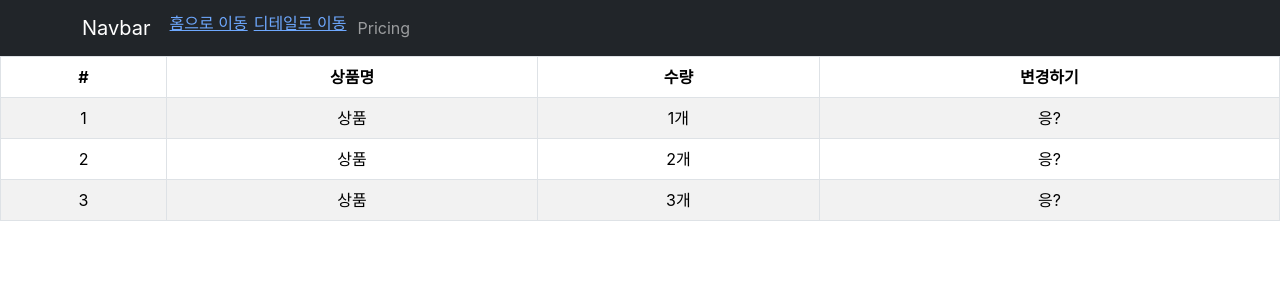
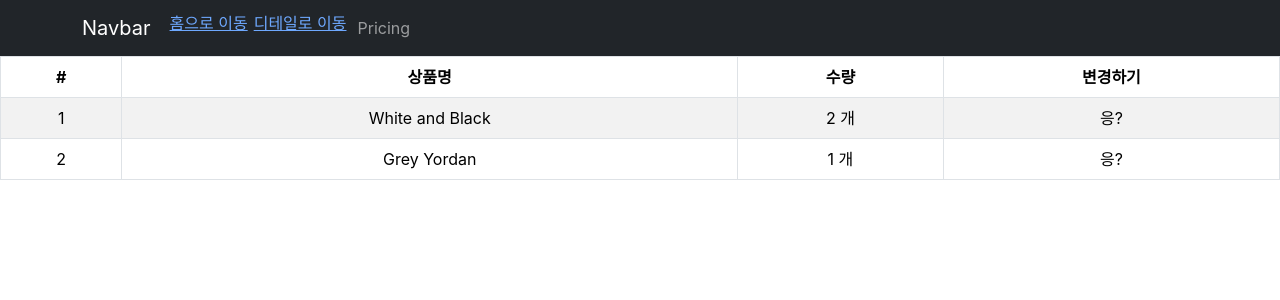
Before and after one commit to Yobee96/react-shoppingMall, a React (Create React App) app: page /cart in a window 1280 px wide. Shown: the top 300 px of the page. Built offline with nearby package versions, Linux system fonts and the light colour scheme.

Commit message:
Redux 라이브러리 사용법

```diff
--- a/src/routes/Cart.js
+++ b/src/routes/Cart.js
@@ -1,6 +1,15 @@
 import {Table} from "react-bootstrap";
+import {useSelector} from "react-redux";
 
 function Cart(){
+
+    /*Redux 사용방법
+    * 1. state를 저장한 곳에서 configureStore 안에 createSlice 객체 담기
+    * 2. 사용처에서, useSelector 로 값 가져오기, 이때 ((state)=>{return state}) 의 state는 선언한 모든 객체
+    * 3. 일부를 가져오고 싶다면 state.xxx 으로 가져오기
+    * */
+    let cartItems = useSelector((state)=>{return state.cartItems})
+
     return (
         <div>
             <Table striped bordered hover>
@@ -13,24 +22,21 @@ function Cart(){
                 </tr>
                 </thead>
                 <tbody>
-                <tr>
-                    <td>1</td>
-                    <td>상품</td>
-                    <td>1개</td>
-                    <td>응?</td>
-                </tr>
-                <tr>
-                    <td>2</td>
-                    <td>상품</td>
-                    <td>2개</td>
-                    <td>응?</td>
-                </tr>
-                <tr>
-                    <td>3</td>
-                    <td>상품</td>
-                    <td>3개</td>
-                    <td>응?</td>
-                </tr>
+
+                {
+                    cartItems.map((item, i)=>{
+
+                        console.log(item);
+
+                        return(
+                            <tr>
+                                <td>{i+1}</td>
+                                <td>{item.name}</td>
+                                <td>{item.count} 개</td>
+                                <td>응?</td>
+                            </tr>
+                    )})
+                }
                 </tbody>
             </Table>
         </div>
--- a/src/store.js
+++ b/src/store.js
@@ -1,13 +1,30 @@
-/* Redux 설정
-* 0. npm install .. 다운로드 (readt, dom 버전 18.0 이상)
-* 1. useState 선언할 js 설정 (컴포넌트로 export)
-* 2. index.js 에서 Provider 테그 로 감싸기
-* 3. Provider 속성에 store 추가후, 1번의 useState 선언할 js 컴포넌트로 추가
-* */
-import { configureStore } from '@reduxjs/toolkit'
+
+import {configureStore, createSlice} from '@reduxjs/toolkit'
+
+
+let user = createSlice({
+    name : 'user',
+    initialState : 'kim'
+})
+
+let stock = createSlice({
+    name : 'stock',
+    initialState : [10,11,12]
+})
+
+let cartItems = createSlice({
+    name : 'cartItems',
+    initialState :
+        [
+        {id : 0, name : 'White and Black', count : 2},
+        {id : 2, name : 'Grey Yordan', count : 1}
+        ]
+})
 
 export default configureStore({
     reducer: {
-
+        user : user.reducer,
+        stock : stock.reducer,
+        cartItems : cartItems.reducer
     }
 })
```
